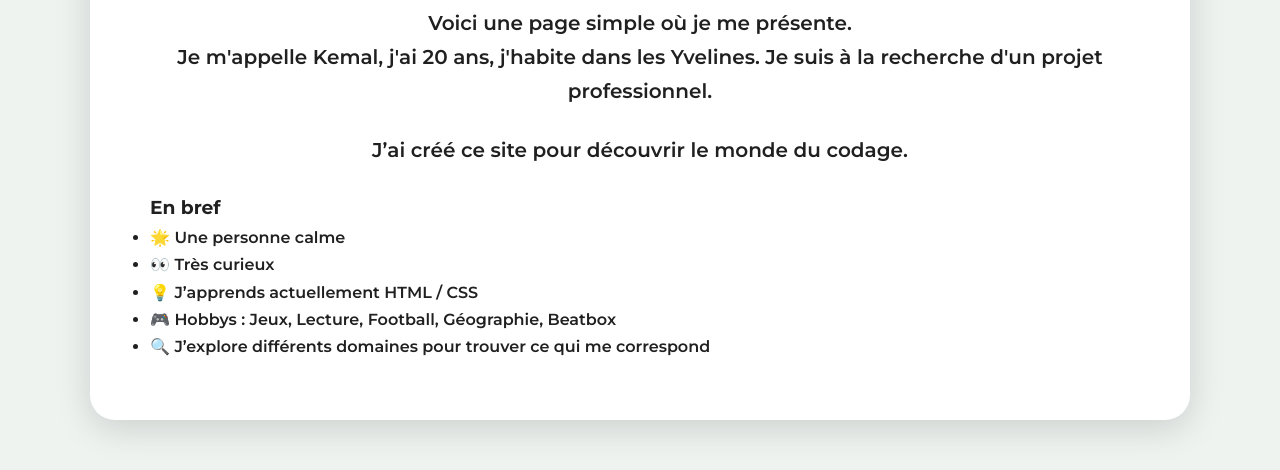
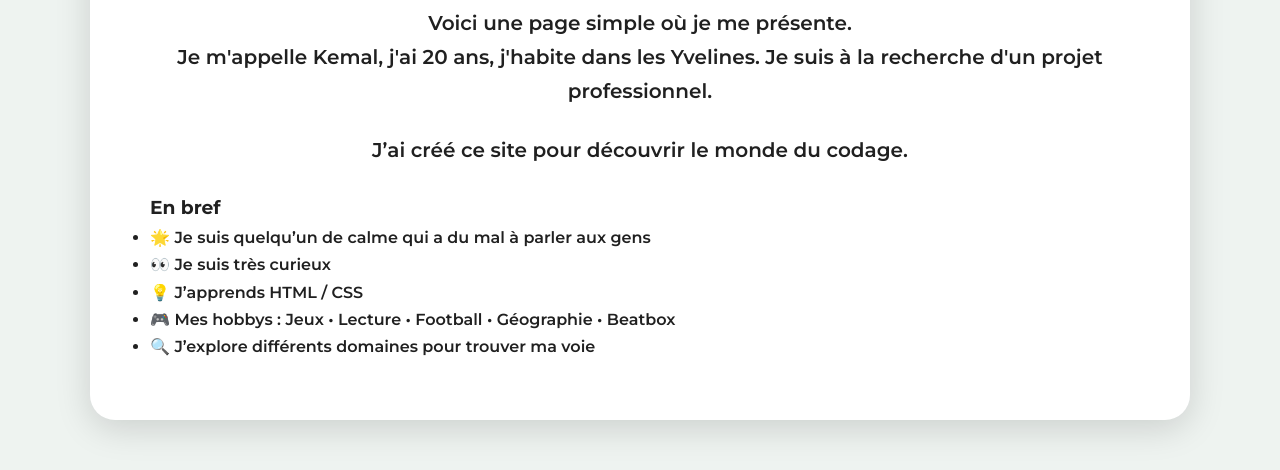
Before and after one commit to Kemal956/portfolio, a plain HTML site: page présentation.html in a window 1280 px wide. Shown: the part 548-1018 px from the top of the page. Drawn offline with Linux system fonts and the light colour scheme.

Commit message:
Update présentation.html

```diff
--- a/présentation.html
+++ b/présentation.html
@@ -3,7 +3,7 @@
 <head>
   <meta charset="UTF-8">
   <meta name="viewport" content="width=1200">
-  <title>Présentation</title>
+  <title>Présentation - Mon Portfolio</title>
 
   <link href="https://fonts.googleapis.com/css2?family=Montserrat:wght@600;700&display=swap" rel="stylesheet">
   <link rel="stylesheet" href="style.css">
@@ -11,10 +11,10 @@
 
 <body data-theme="light">
 
+<div class="scroll-progress"></div>
+
 <header>
-
     <button id="theme-toggle">🌙 Mode sombre</button>
-
     <h1>Mon Portfolio</h1>
 
     <nav>
@@ -22,10 +22,9 @@
             <li><a href="index.html">Accueil</a></li>
             <li><a href="projets.html">Projets</a></li>
             <li><a href="contact.html">Contact</a></li>
-            <li><a href="presentation.html">Présentation</a></li>
+            <li><a href="présentation.html">Présentation</a></li>
         </ul>
     </nav>
-
 </header>
 
 <main class="presentation">
@@ -45,11 +44,11 @@
   <div class="info-box">
     <h3>En bref</h3>
     <ul>
-      <li>🌟 Une personne calme</li>
-      <li>👀 Très curieux</li>
-      <li>💡 J’apprends actuellement HTML / CSS</li>
-      <li>🎮 Hobbys : Jeux, Lecture, Football, Géographie, Beatbox</li>
-      <li>🔍 J’explore différents domaines pour trouver ce qui me correspond</li>
+      <li>🌟 Je suis quelqu’un de calme qui a du mal à parler aux gens</li>
+      <li>👀 Je suis très curieux</li>
+      <li>💡 J’apprends HTML / CSS</li>
+      <li>🎮 Mes hobbys : Jeux • Lecture • Football • Géographie • Beatbox</li>
+      <li>🔍 J’explore différents domaines pour trouver ma voie</li>
     </ul>
   </div>
 
```
